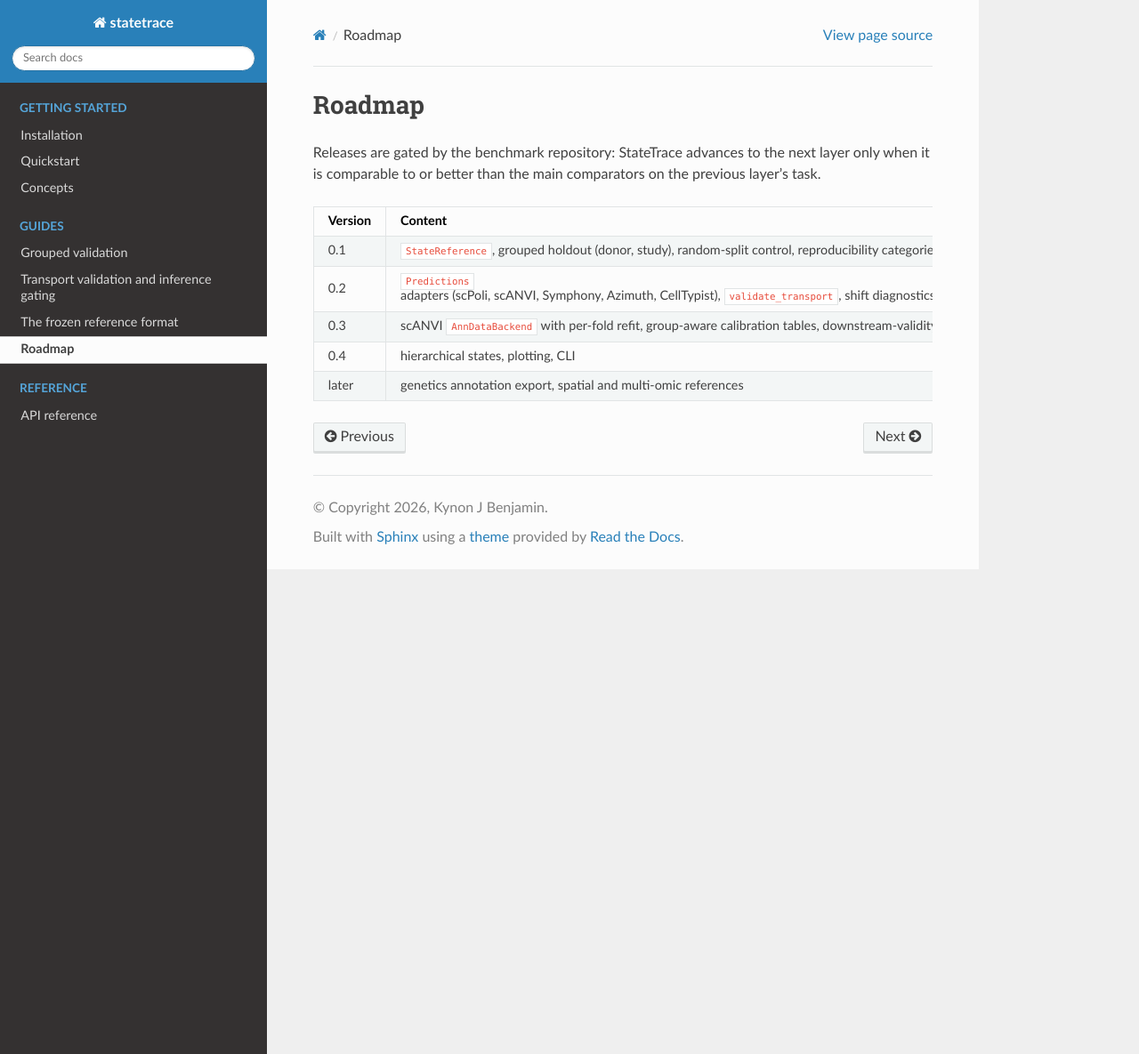
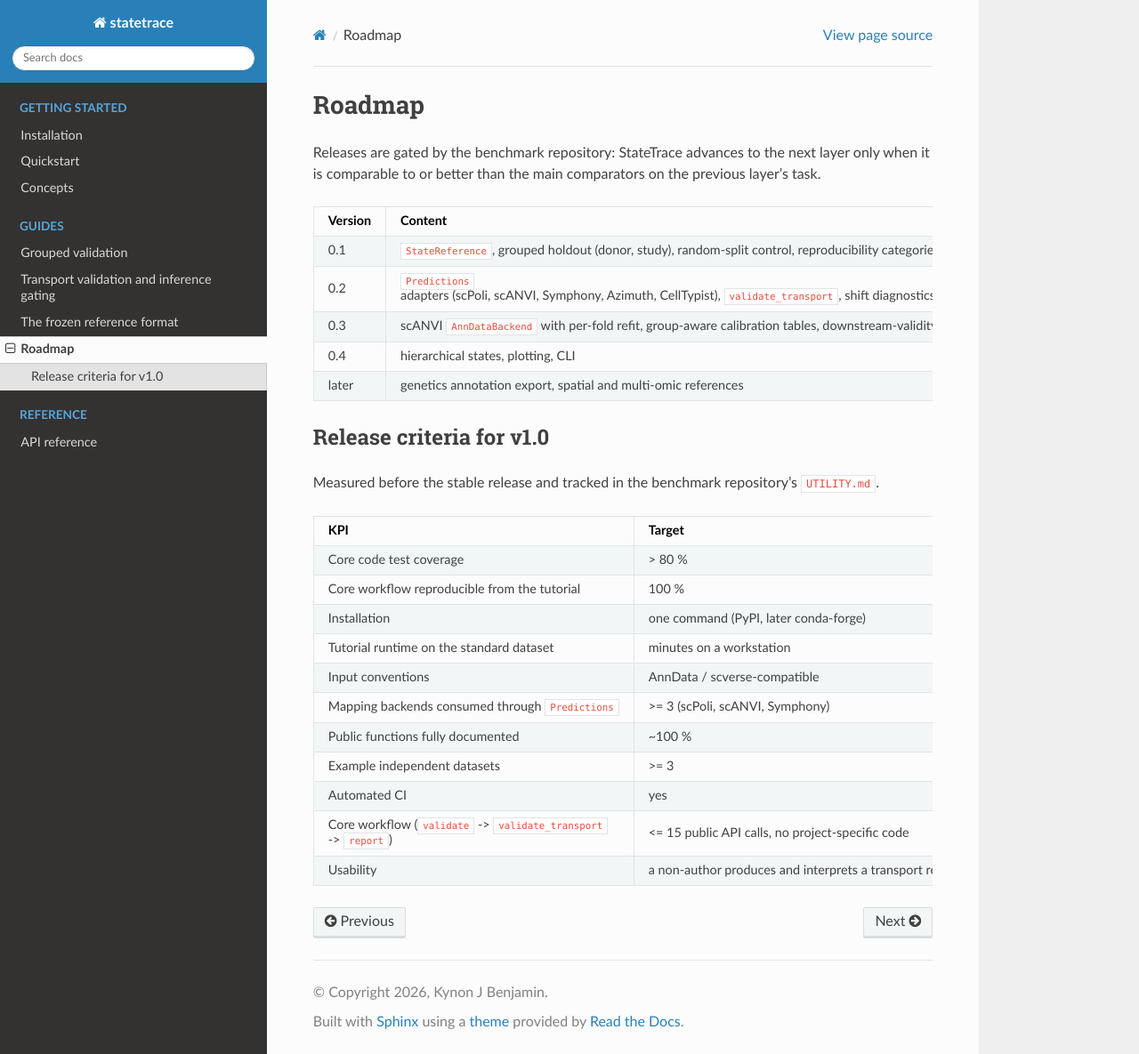
Before and after one commit to heart-gen/StateTrace, a Sphinx documentation site: the page built from docs/roadmap.md, in a window 1280 px wide and 1185 px high. Shown: the whole window at 89% size. Built offline with Sphinx 7.4.7 and the Read the Docs theme 3.1.0, drawn with Linux system fonts in a browser that asks for light colours.

Commit message:
docs: v1.0 release criteria in the roadmap

```diff
--- a/docs/roadmap.md
+++ b/docs/roadmap.md
@@ -10,3 +10,21 @@ it is comparable to or better than the main comparators on the previous layer's
 | 0.3 | scANVI `AnnDataBackend` with per-fold refit, group-aware calibration tables, downstream-validity helpers (type I error / replication summaries) | G2 public cross-cohort (PBMC, HLCA) |
 | 0.4 | hierarchical states, plotting, CLI | G3 brain and G4 application |
 | later | genetics annotation export, spatial and multi-omic references | — |
+
+## Release criteria for v1.0
+
+Measured before the stable release and tracked in the benchmark repository's `UTILITY.md`.
+
+| KPI | Target |
+|---|---:|
+| Core code test coverage | > 80 % |
+| Core workflow reproducible from the tutorial | 100 % |
+| Installation | one command (PyPI, later conda-forge) |
+| Tutorial runtime on the standard dataset | minutes on a workstation |
+| Input conventions | AnnData / scverse-compatible |
+| Mapping backends consumed through `Predictions` | >= 3 (scPoli, scANVI, Symphony) |
+| Public functions fully documented | ~100 % |
+| Example independent datasets | >= 3 |
+| Automated CI | yes |
+| Core workflow (`validate` -> `validate_transport` -> `report`) | <= 15 public API calls, no project-specific code |
+| Usability | a non-author produces and interprets a transport report from two h5ads and the docs |
```
